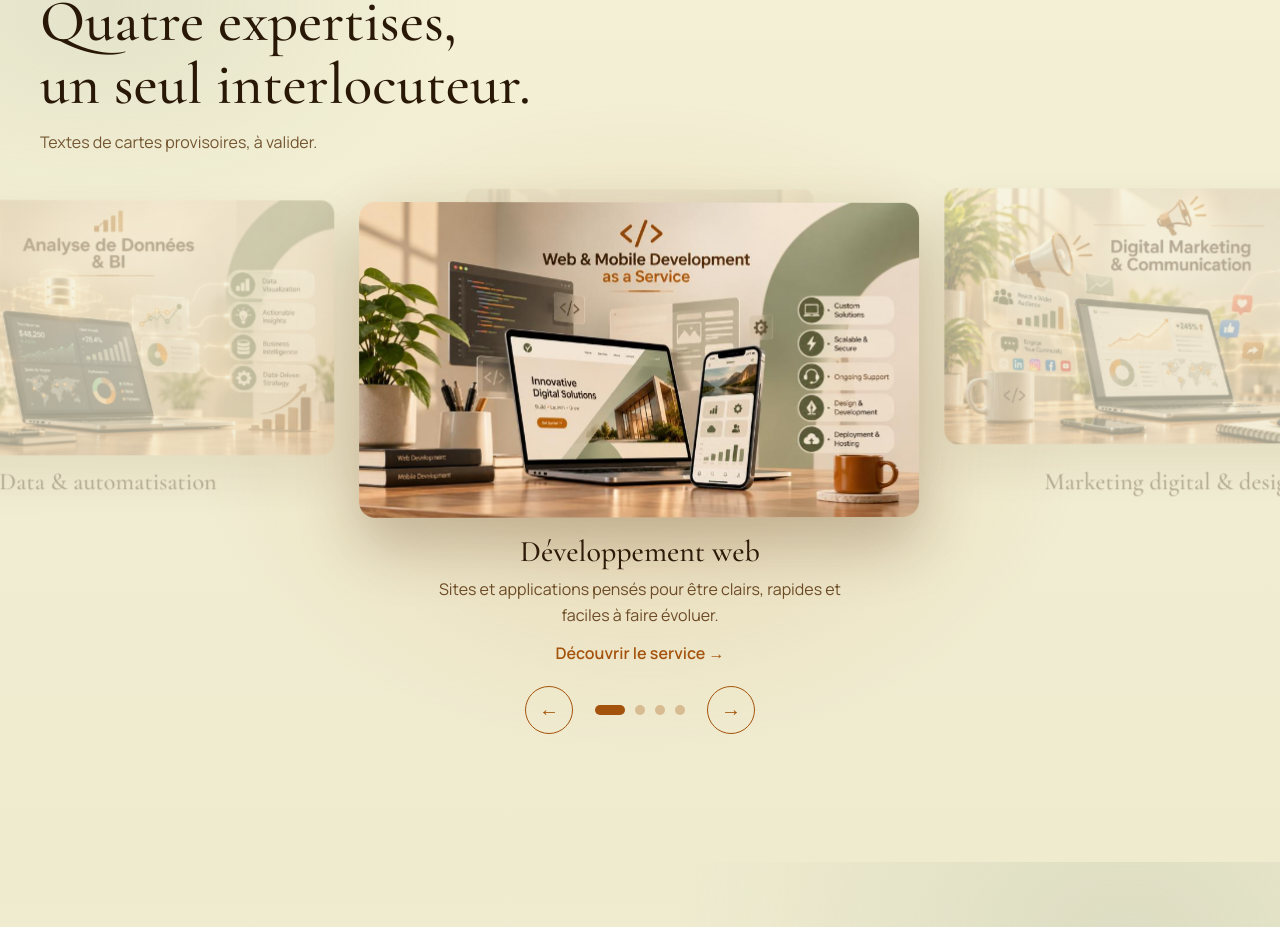
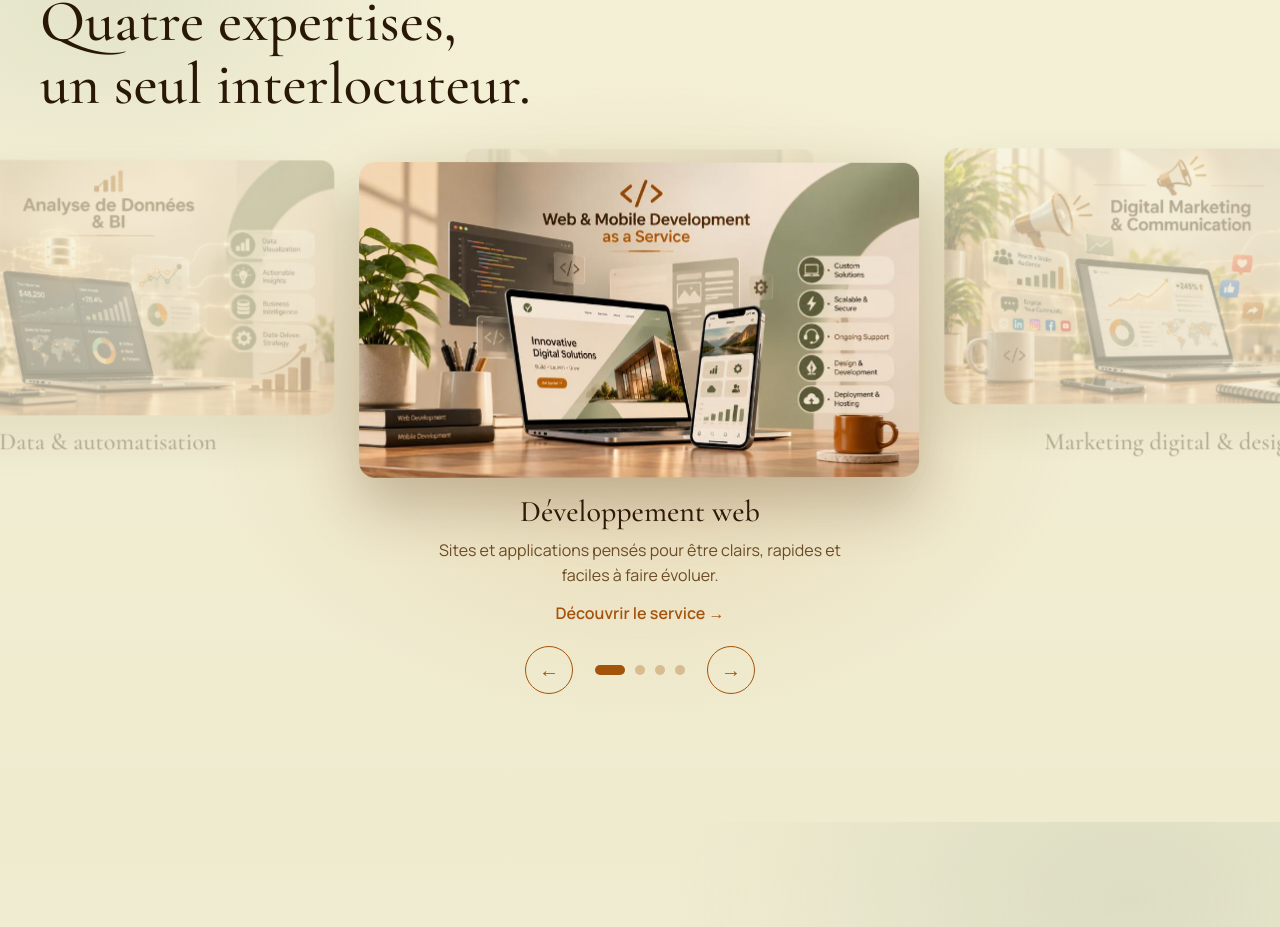
Before and after one commit to AmineHassaouy/Siraj-Site, a Next.js app: page / in a window 1280 px wide. Shown: the part 1711-2638 px from the top of the page. Built offline with nearby package versions, Linux system fonts and the light colour scheme.

Commit message:
problem fix

```diff
--- a/src/components/home/ServicesSection.tsx
+++ b/src/components/home/ServicesSection.tsx
@@ -11,7 +11,6 @@ export default function ServicesSection() {
             <br />
             un seul interlocuteur.
           </h2>
-          <p className="sub">Textes de cartes provisoires, à valider.</p>
         </div>
       </div>
       <ServicesCarousel />
```
